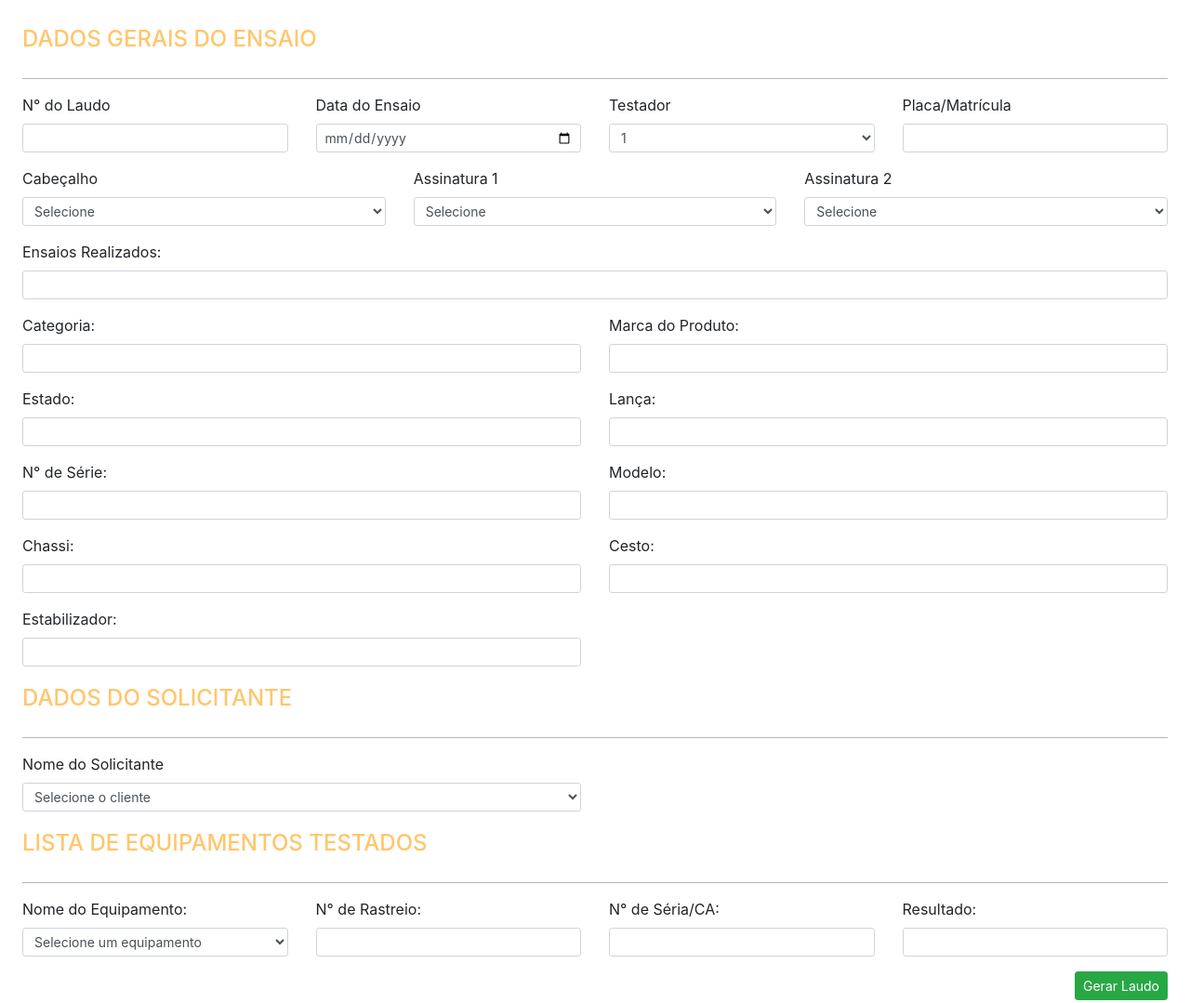
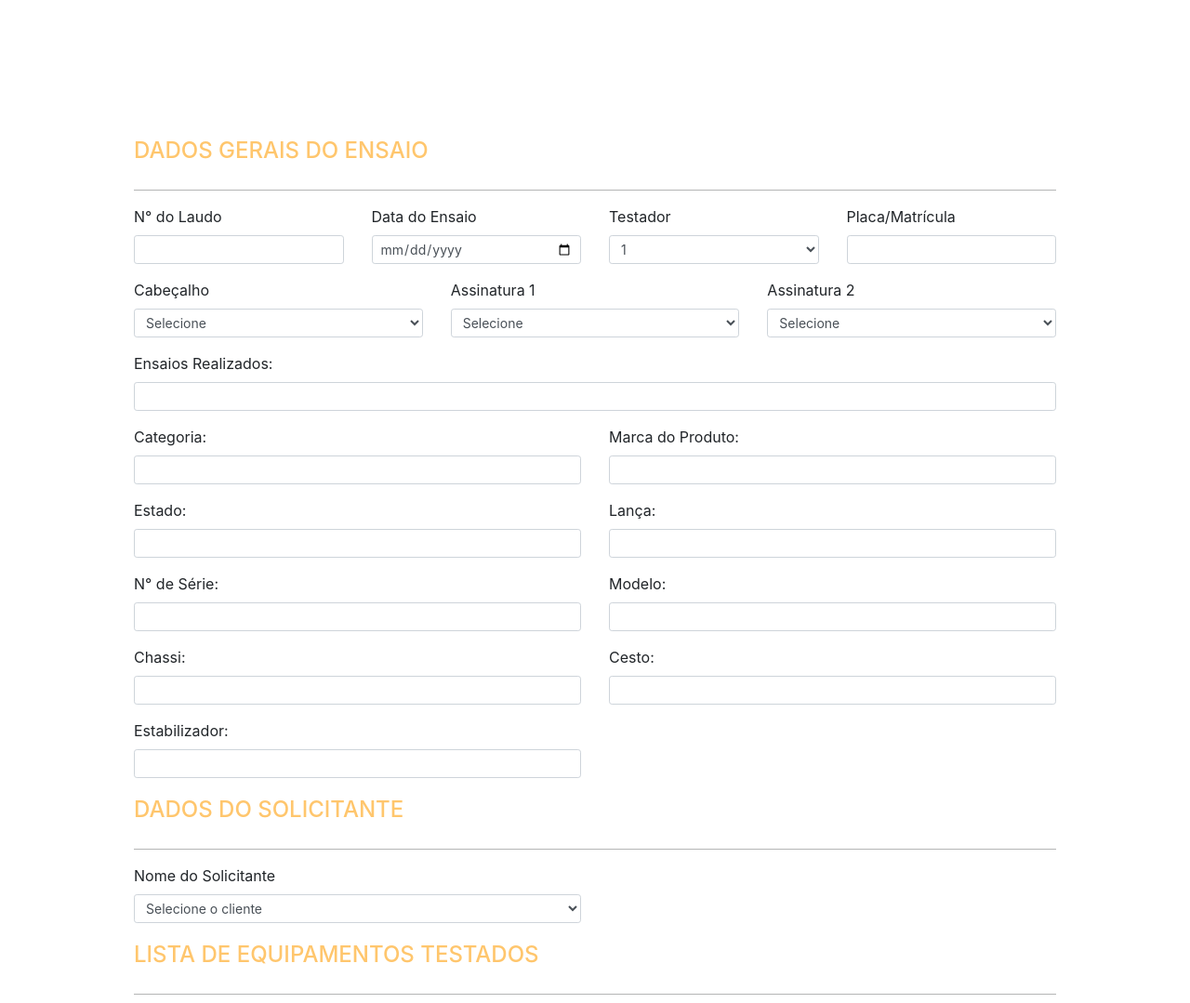
Before and after one commit to sudo-victor/laudo, a plain HTML site: page index.html in a window 1280 px wide. Shown: the top 1079 px of the page at 93% size. Drawn offline with nearby package versions, Linux system fonts and the light colour scheme.

Commit message:
style: add margin and padding on form container

```diff
--- a/index.html
+++ b/index.html
@@ -10,7 +10,8 @@
     <title>Laudo</title>
 </head>
 <body>
-    <form class="d-flex flex-column p-4">
+    <div class="p-5">
+    <form class="d-flex flex-column m-5 p-5">
         <fieldset>
             <legend class="text-uppercase cl-yellow font-weight-medium">Dados Gerais do Ensaio</legend>
             <hr/>
@@ -198,5 +199,7 @@
 
         <button type="submit" class="btn btn-success btn-sm align-self-end">Gerar Laudo</button>
       </form>
+
+    </div>
 </body>
 </html>
```
